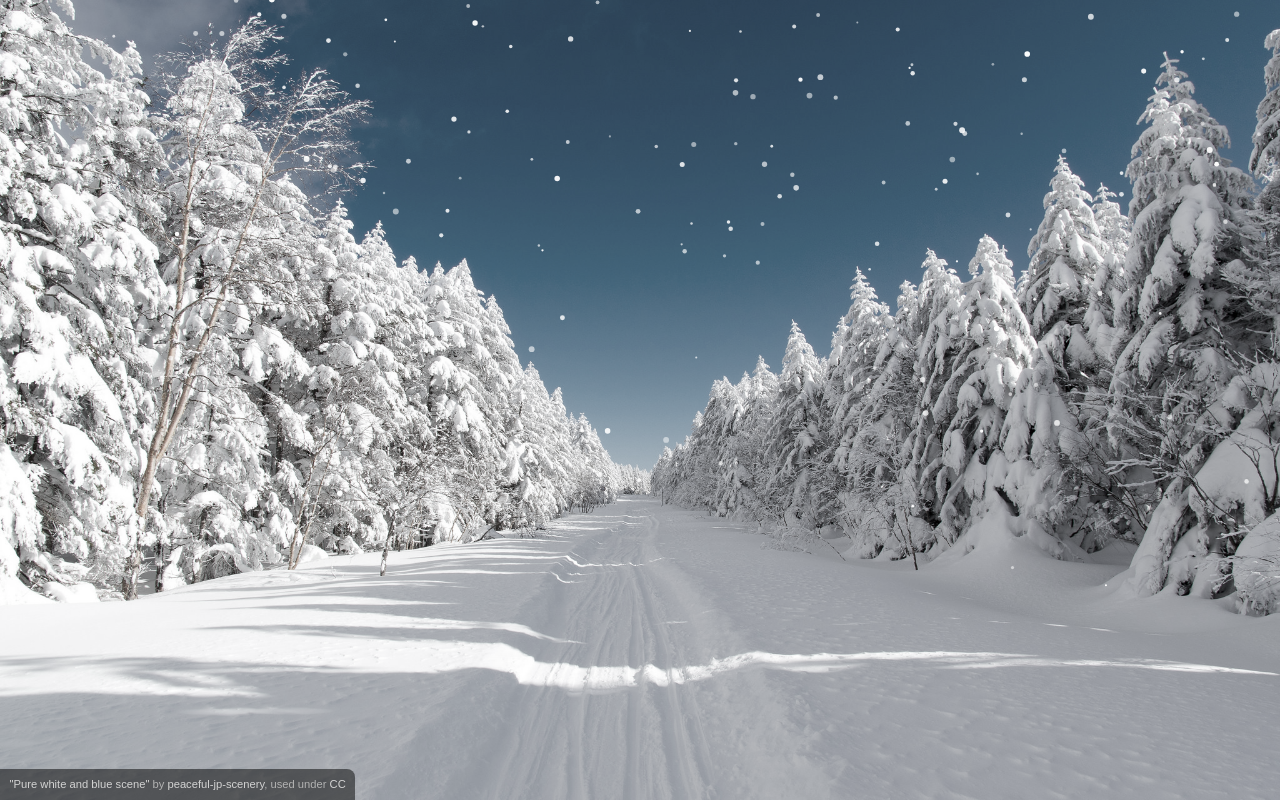
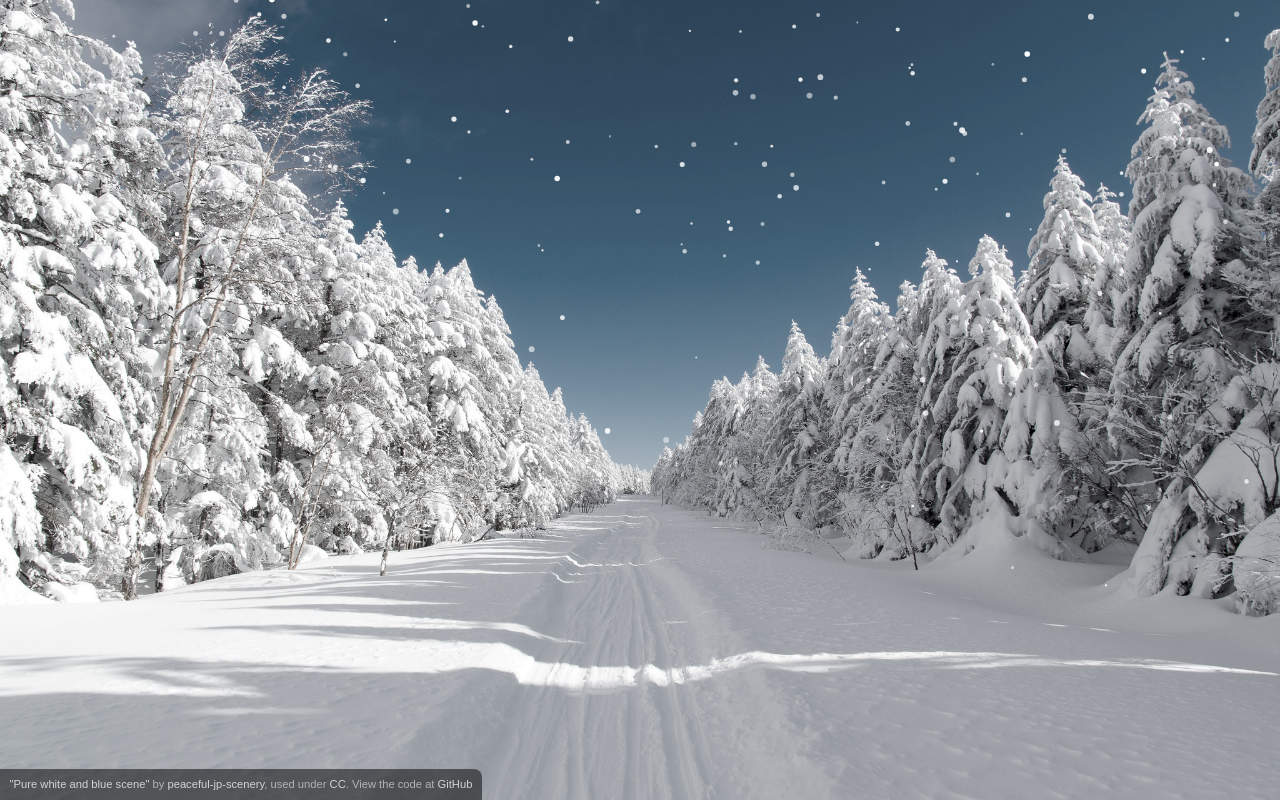
Before and after one commit to roebuk/snow, a website: page index.html in a window 1280 px wide. Drawn offline with Linux system fonts and the light colour scheme.

Commit message:
Added a link to the demo page and a link from the demo page back to the repo.

```diff
--- a/index.html
+++ b/index.html
@@ -5,7 +5,7 @@
 </head>
 <body>
     <div class="container">
-        <div class="credit"><a href="https://www.flickr.com/photos/peaceful-jp-scenery/16049582520">"Pure white and blue scene"</a> by <a href="https://www.flickr.com/photos/peaceful-jp-scenery/">peaceful-jp-scenery</a>, used under <a href="https://creativecommons.org/licenses/by-nc-nd/2.0/">CC</a></div>
+        <div class="credit"><a href="https://www.flickr.com/photos/peaceful-jp-scenery/16049582520">"Pure white and blue scene"</a> by <a href="https://www.flickr.com/photos/peaceful-jp-scenery/">peaceful-jp-scenery</a>, used under <a href="https://creativecommons.org/licenses/by-nc-nd/2.0/">CC</a>. View the code at <a href="https://github.com/kristianroebuck/snow">GitHub</a></div>
     </div>
 
     <script src="js/snow.min.js"></script>
```
Also changed, not shown: README.md.
